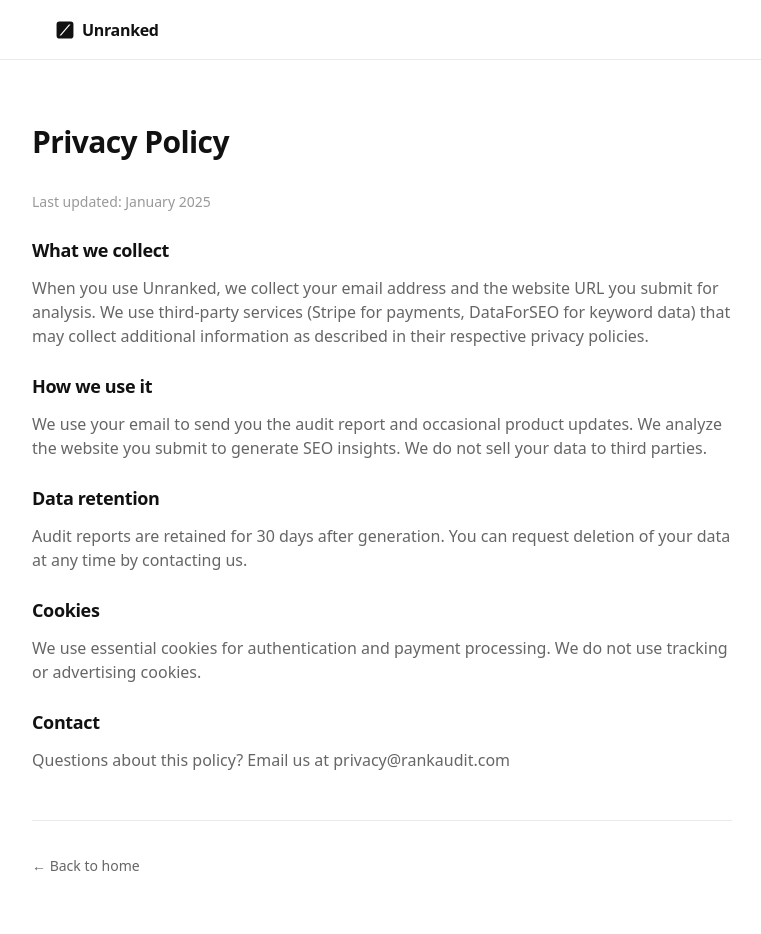
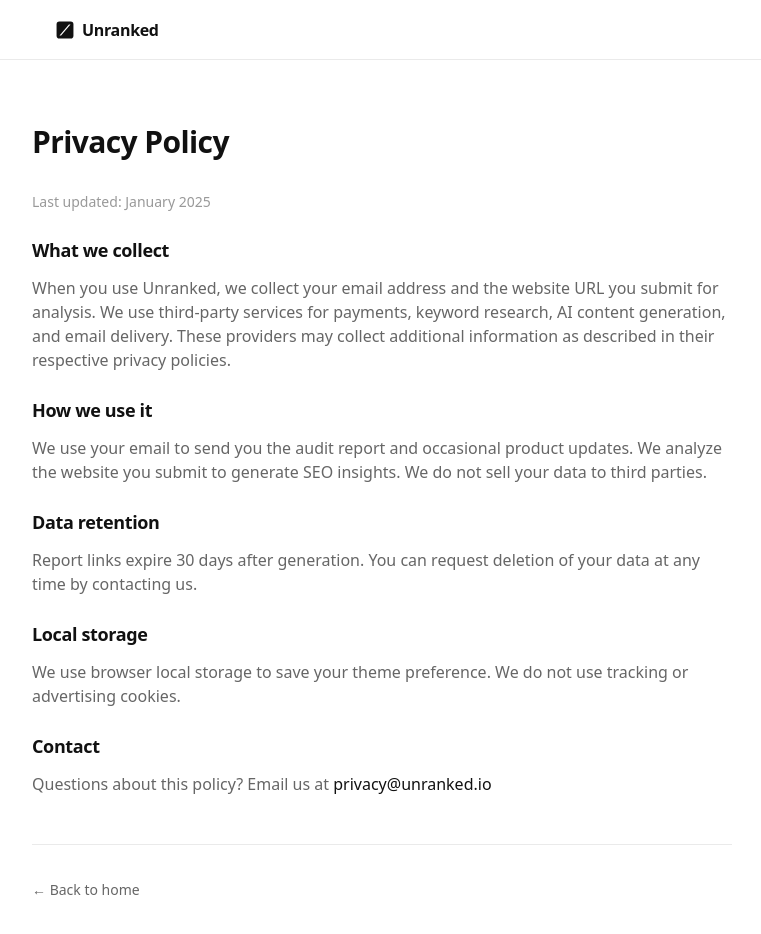
Before and after one commit to johanstenius/unranked, a Next.js app in the folder apps/web/: page /privacy in a window 1280 px wide. Shown: the top 934 px of the page, without its empty margins (258-1019 px from the left). Built offline with nearby package versions, Linux system fonts and the light colour scheme; a web font is replaced by a local one.

Commit message:
fix: correct privacy/terms - generic 3rd party, fix emails, clarify retention
🤖 Generated with [Claude Code](https://claude.com/claude-code)

Co-Authored-By: Claude Opus 4.5 <noreply@anthropic.com>

```diff
--- a/apps/web/src/app/privacy/page.tsx
+++ b/apps/web/src/app/privacy/page.tsx
@@ -44,9 +44,9 @@ export default function PrivacyPage() {
 							<p>
 								When you use Unranked, we collect your email address and the
 								website URL you submit for analysis. We use third-party services
-								(Stripe for payments, DataForSEO for keyword data) that may
-								collect additional information as described in their respective
-								privacy policies.
+								for payments, keyword research, AI content generation, and email
+								delivery. These providers may collect additional information as
+								described in their respective privacy policies.
 							</p>
 						</section>
 
@@ -66,18 +66,18 @@ export default function PrivacyPage() {
 								Data retention
 							</h2>
 							<p>
-								Audit reports are retained for 30 days after generation. You can
-								request deletion of your data at any time by contacting us.
+								Report links expire 30 days after generation. You can request
+								deletion of your data at any time by contacting us.
 							</p>
 						</section>
 
 						<section className="space-y-3">
 							<h2 className="text-lg font-semibold text-text-primary">
-								Cookies
+								Local storage
 							</h2>
 							<p>
-								We use essential cookies for authentication and payment
-								processing. We do not use tracking or advertising cookies.
+								We use browser local storage to save your theme preference. We
+								do not use tracking or advertising cookies.
 							</p>
 						</section>
 
@@ -86,7 +86,13 @@ export default function PrivacyPage() {
 								Contact
 							</h2>
 							<p>
-								Questions about this policy? Email us at privacy@rankaudit.com
+								Questions about this policy? Email us at{" "}
+								<a
+									href="mailto:privacy@unranked.io"
+									className="text-text-primary hover:underline"
+								>
+									privacy@unranked.io
+								</a>
 							</p>
 						</section>
 					</div>
--- a/apps/web/src/app/terms/page.tsx
+++ b/apps/web/src/app/terms/page.tsx
@@ -53,9 +53,9 @@ export default function TermsPage() {
 								Payment
 							</h2>
 							<p>
-								All purchases are one-time payments processed through Stripe.
-								Prices are in EUR and include applicable taxes. Refunds are
-								available within 7 days if no report has been generated.
+								All purchases are one-time payments. Prices are in EUR and
+								include applicable taxes. Refunds are available within 7 days if
+								no report has been generated.
 							</p>
 						</section>
 
@@ -95,7 +95,15 @@ export default function TermsPage() {
 							<h2 className="text-lg font-semibold text-text-primary">
 								Contact
 							</h2>
-							<p>Questions? Email us at support@rankaudit.com</p>
+							<p>
+								Questions? Email us at{" "}
+								<a
+									href="mailto:support@unranked.io"
+									className="text-text-primary hover:underline"
+								>
+									support@unranked.io
+								</a>
+							</p>
 						</section>
 					</div>
 
```
